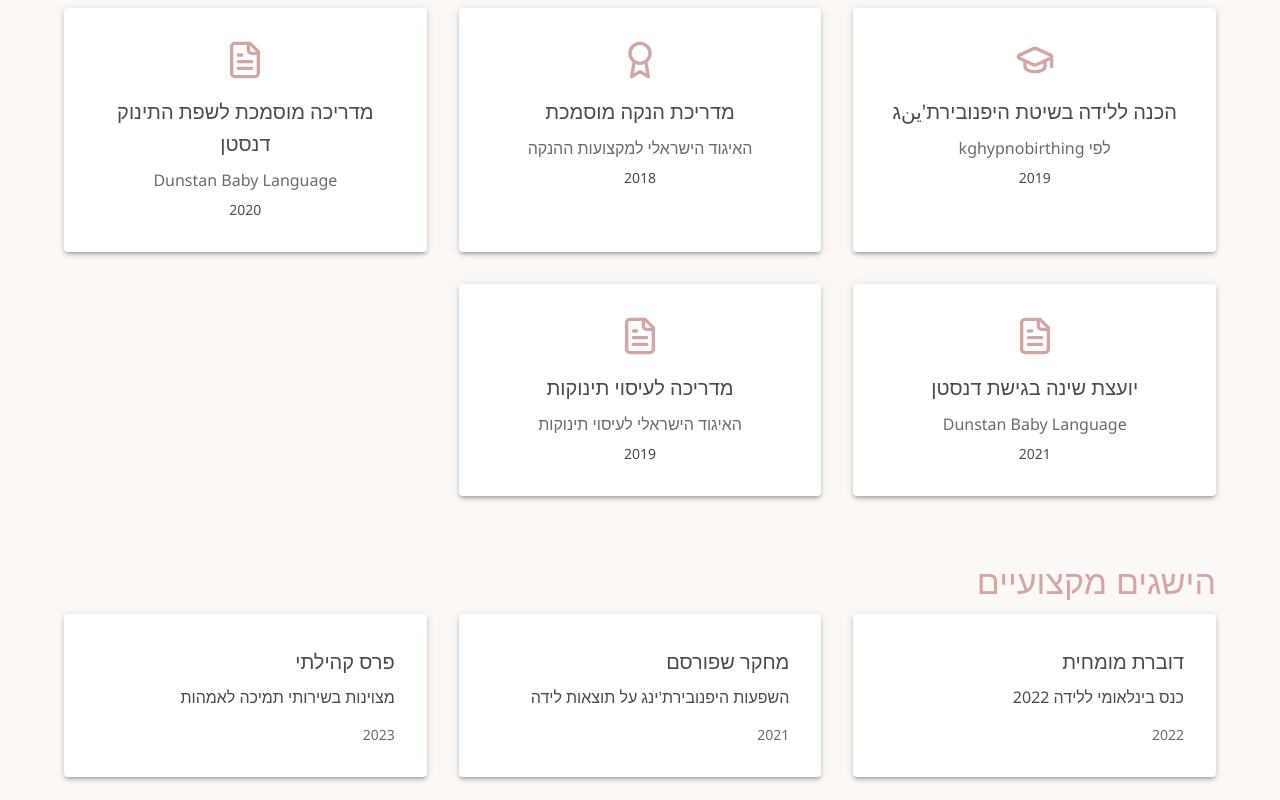
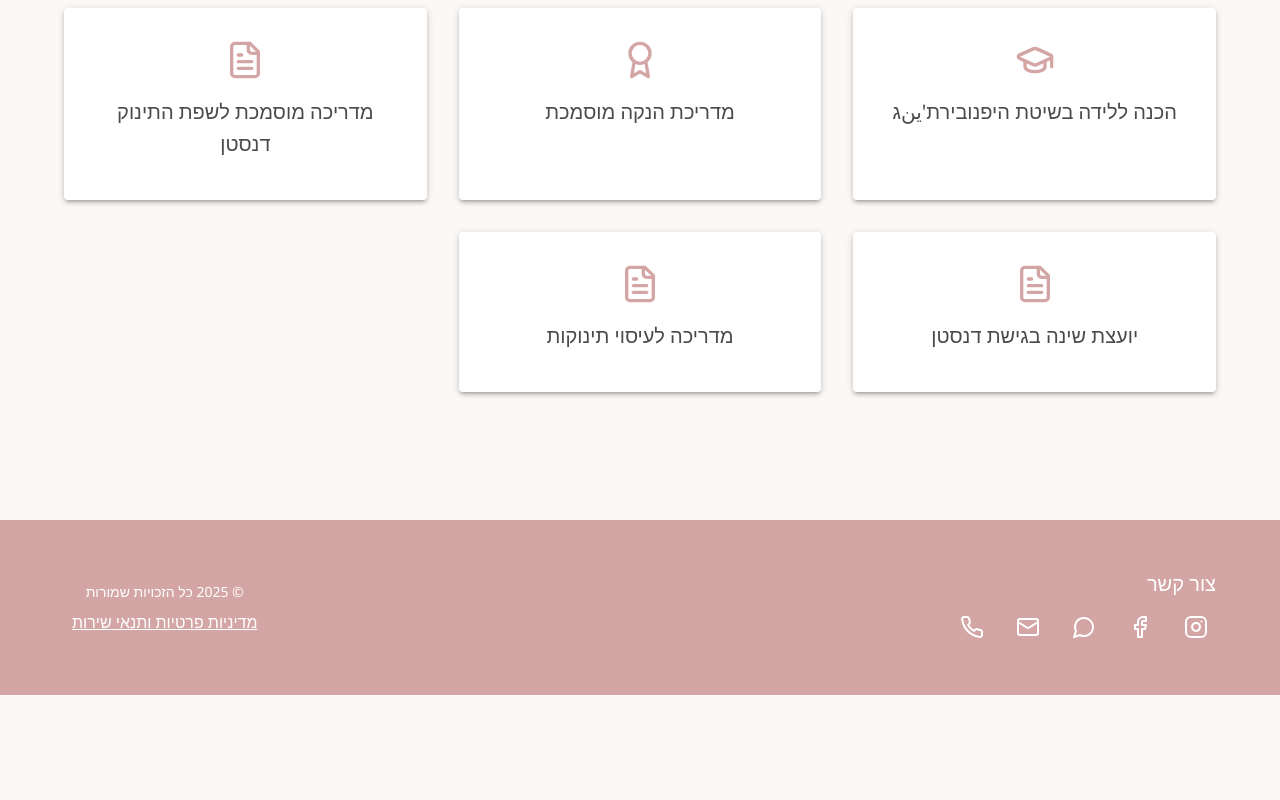
Before and after one commit to mostuf25561/hipnobirthing793, a React (Vite) app: page /documents in a window 1280 px wide. Shown: the part 260-1060 px from the top of the page. After the commit the page ends 955 px from the top, so only its background shows below. Built offline with nearby package versions, Linux system fonts and the light colour scheme.

Commit message:
Remove achievements section and simplify certifications

```diff
--- a/src/pages/Documents.tsx
+++ b/src/pages/Documents.tsx
@@ -199,42 +199,6 @@ export const Documents = () => {
                 <Typography variant="h6" sx={{ mt: 2, mb: 1 }}>
                   {cert.title}
                 </Typography>
-                <Typography color="text.secondary">
-                  {cert.organization}
-                </Typography>
-                <Typography variant="body2" sx={{ mt: 1 }}>
-                  {cert.year}
-                </Typography>
-              </Paper>
-            </Grid>
-          ))}
-        </Grid>
-      </Box>
-
-      {/* Achievements */}
-      <Box>
-        <Typography variant="h4" gutterBottom color="primary" textAlign={isRTL ? 'right' : 'left'}>
-          {t('documents.achievements.title')}
-        </Typography>
-        <Grid container spacing={4}>
-          {achievements.map((achievement: any, index: number) => (
-            <Grid item xs={12} md={4} key={index}>
-              <Paper
-                elevation={3}
-                sx={{
-                  p: 4,
-                  height: '100%'
-                }}
-              >
-                <Typography variant="h6" gutterBottom textAlign={isRTL ? 'right' : 'left'}>
-                  {achievement.title}
-                </Typography>
-                <Typography paragraph textAlign={isRTL ? 'right' : 'left'}>
-                  {achievement.description}
-                </Typography>
-                <Typography variant="body2" color="text.secondary" textAlign={isRTL ? 'right' : 'left'}>
-                  {achievement.year}
-                </Typography>
               </Paper>
             </Grid>
           ))}
```
